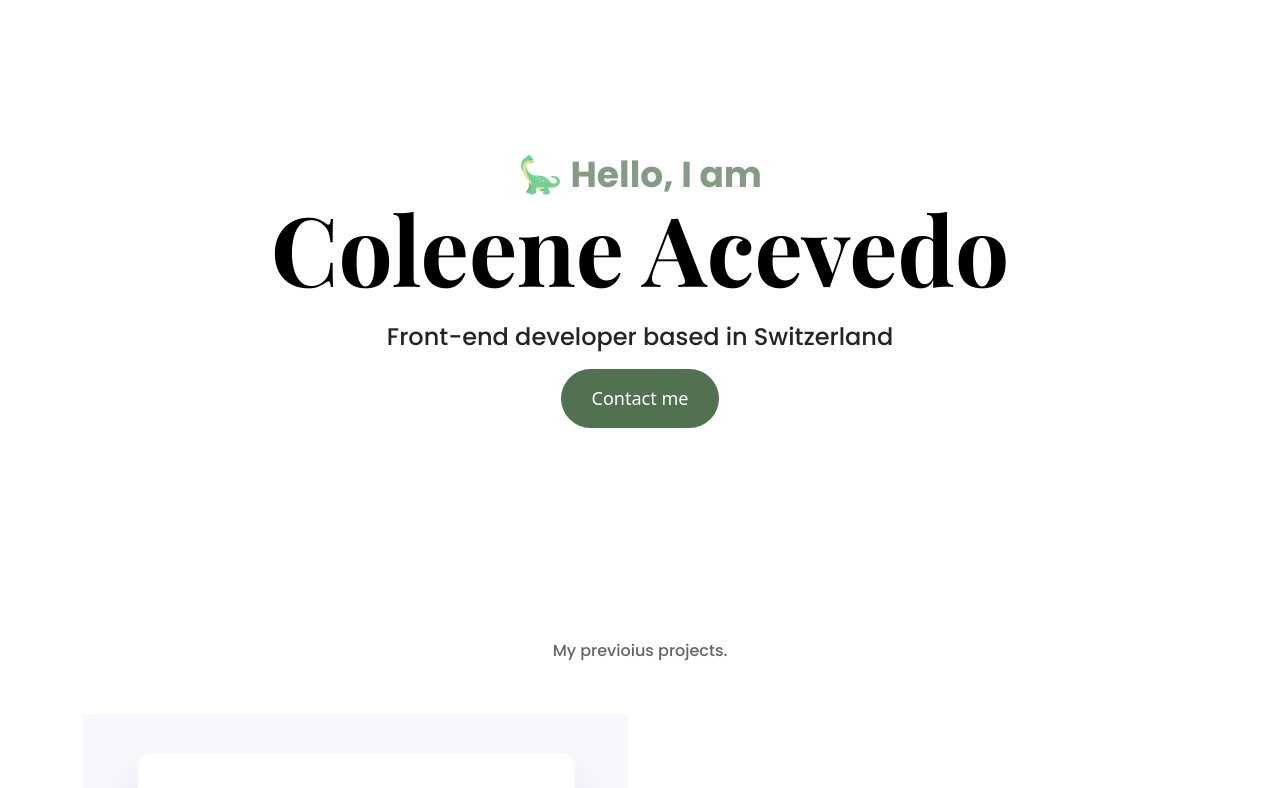
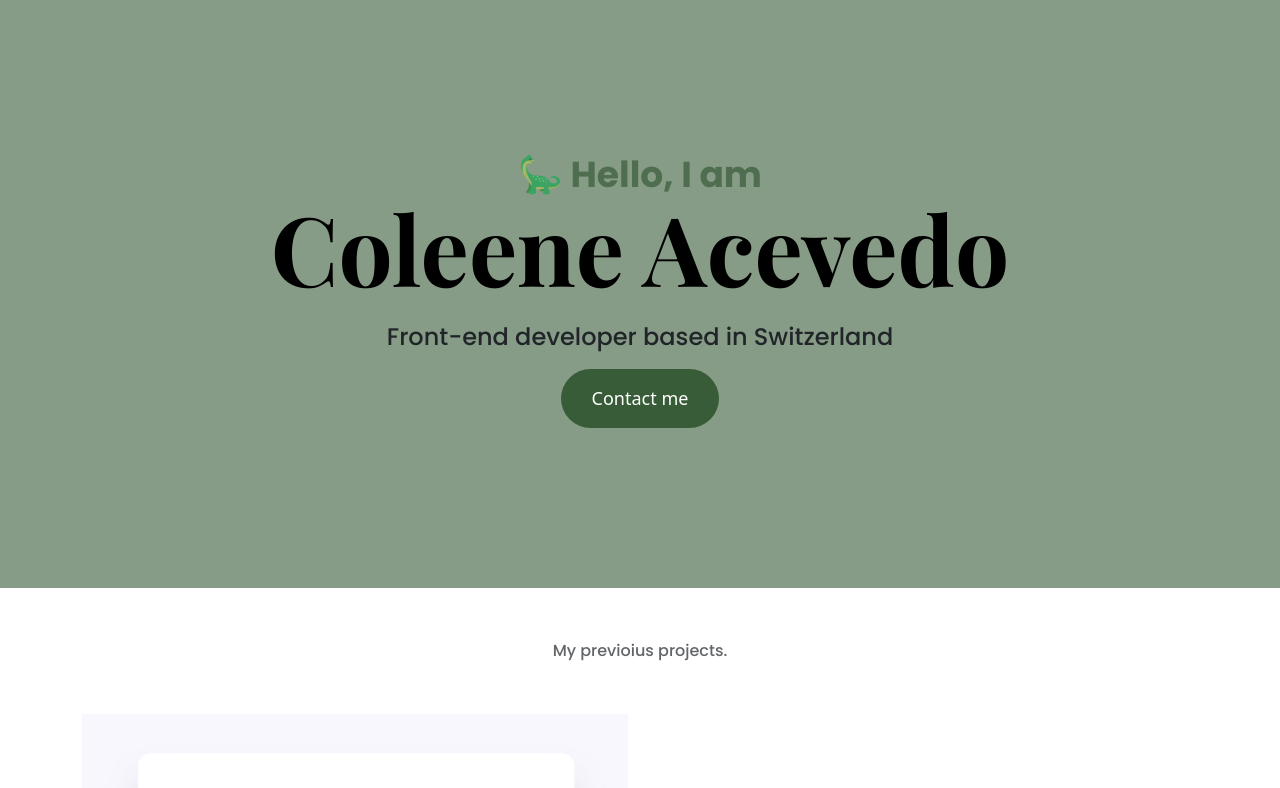
Before and after one commit to cmvce/Portfolio-example, a plain HTML site: page index.html in a window 1280 px wide. Shown: the top 788 px of the page. Drawn offline with nearby package versions, Linux system fonts and the light colour scheme.

Commit message:
updated hero color

```diff
--- a/src/style.css
+++ b/src/style.css
@@ -25,7 +25,7 @@ p {
 }
 .hero {
   text-align: center;
-  background-color: white;
+  background-color: rgba(34, 74, 34, 0.545) ;
   padding: 160px 20px;
   margin: 0 auto;
 }
```
